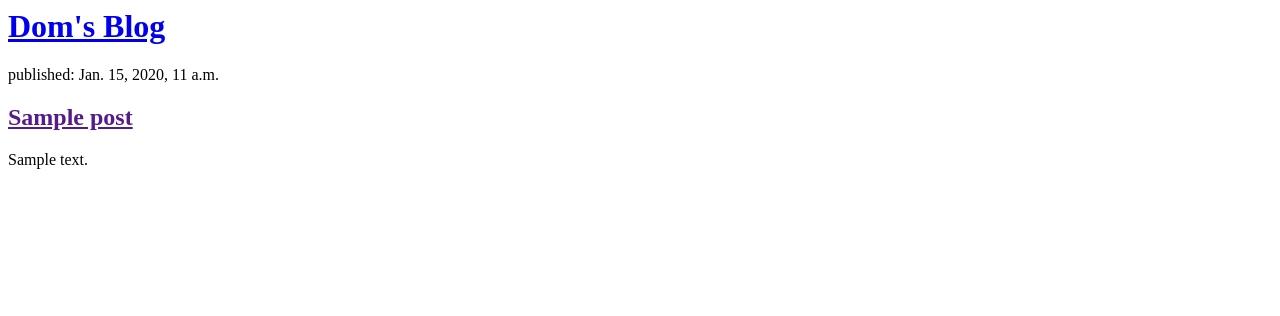
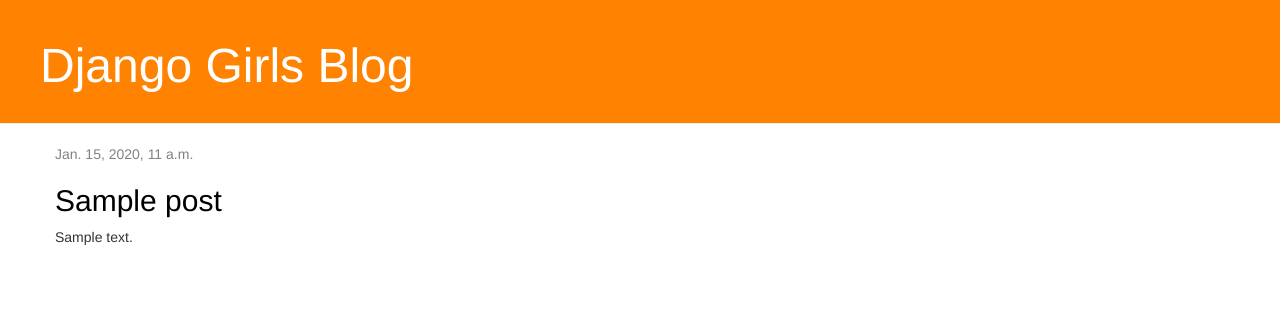
Before and after one commit to dominiknapik/django-blog, a Django app: page / in a window 1280 px wide. Shown: the top 316 px of the page. Run offline with Django 3.2, Linux system fonts and the light colour scheme; tables that the repository leaves empty hold one stand-in row (values such as "Sample post"); some libraries are stand-ins or nearby versions.

Commit message:
added view, template and css

```diff
--- /dev/null
+++ b/blog/static/css/blog.css
@@ -0,0 +1,47 @@
+h1 a, h2 a {
+    color: #FF8300;
+}
+
+.page-header {
+    background-color: #FF8300;
+    margin-top: 0;
+    padding: 20px 20px 20px 40px;
+
+}
+
+.page-header h1, .page-header h1 a, .page-header h1 a:visited, .page-header h1 a:active {
+    color: #ffffff;
+    font-size: 36pt;
+    text-decoration: none;
+}
+
+.content {
+    margin-left: 40px;
+}
+
+.date {
+    color: #828282;
+}
+
+.save {
+    float: right;
+}
+
+.post-form textarea, .post-form input {
+    width: 100%;
+}
+
+.top-menu, .top-menu:hover, .top-menu:visited {
+    color: #ffffff;
+    float: right;
+    font-size: 26pt;
+    margin-right: 20px;
+}
+
+.post {
+    margin-bottom: 70px;
+}
+
+.post h2 a, .post h2 a:visited {
+    color: #000000;
+}
--- /dev/null
+++ b/blog/templates/blog/base.html
@@ -0,0 +1,22 @@
+{% load static %}
+<html>
+    <head>
+        <title>Dom's blog</title>
+        <link rel="stylesheet" href="//maxcdn.bootstrapcdn.com/bootstrap/3.2.0/css/bootstrap.min.css">
+        <link rel="stylesheet" href="//maxcdn.bootstrapcdn.com/bootstrap/3.2.0/css/bootstrap-theme.min.css">
+        <link rel="stylesheet" href="{% static 'css/blog.css' %}">
+    </head>
+    <body>
+        <div class="page-header">
+            <h1><a href="/">Django Girls Blog</a></h1>
+        </div>
+        <div class="content container">
+            <div class="row">
+                <div class="col-md-8">
+                {% block content %}
+                {% endblock %}
+                </div>
+            </div>
+        </div>
+    </body>
+</html>
--- a/blog/templates/blog/post_list.html
+++ b/blog/templates/blog/post_list.html
@@ -1,20 +1,13 @@
-<html>
-    <head>
-        <title>Dom's blog</title>
-    </head>
-    <body>
-        <div>
-            <h1><a href="/">Dom's Blog</a></h1>
+{% extends 'blog/base.html' %}
+
+{% block content %}
+    {% for post in posts %}
+        <div class="post">
+            <div class="date">
+                {{ post.published_date }}
+            </div>
+            <h2><a href="{% url 'post_details' pk=post.pk %}">{{ post.title }}</a></h2>
+            <p>{{ post.text|linebreaksbr }}</p>
         </div>
-
-
-            {% for post in posts %}
-                <div>
-                    <p>published: {{ post.published_date }}</p>
-                    <h2><a href="">{{ post.title }}</a></h2>
-                    <p>{{ post.text|linebreaksbr }}</p>
-                </div>
-            {% endfor %}
-
-    </body>
-</html>
+    {% endfor %}
+{% endblock %}
--- a/blog/urls.py
+++ b/blog/urls.py
@@ -3,4 +3,5 @@
 
 urlpatterns = [
     path('', views.post_list, name='post_list'),
+    path('post/<int:pk>/', views.post_details, name='post_details')
 ]
--- a/blog/views.py
+++ b/blog/views.py
@@ -1,7 +1,12 @@
 from django.shortcuts import render
 from django.utils import timezone
 from .models import Post
+from django.shortcuts import render, get_object_or_404
 
 def post_list(request):
     posts = Post.objects.filter(published_date__lte=timezone.now()).order_by('published_date')
     return render(request, 'blog/post_list.html', {'posts': posts})
+
+def post_details(request, pk):
+    post = get_object_or_404(Post, pk=pk)
+    return render(request, 'blog/post_details.html', {'post': post})
--- a/mysite/settings.py
+++ b/mysite/settings.py
@@ -10,7 +10,7 @@
 https://docs.djangoproject.com/en/2.2/ref/settings/
 """
 
-import os
+import os.path
 
 # Build paths inside the project like this: os.path.join(BASE_DIR, ...)
 BASE_DIR = os.path.dirname(os.path.dirname(os.path.abspath(__file__)))
@@ -119,4 +119,5 @@
 # https://docs.djangoproject.com/en/2.2/howto/static-files/
 
 STATIC_URL = '/static/'
-STATIC_ROOT = os.path.join(BASE_DIR, 'static')
+STATICFILES_DIRS = ( os.path.join('static'), )
+STATIC_ROOT = ''
```
Also changed, not shown: blog/templates/blog/post_details.html (added, +13 -0 lines).
